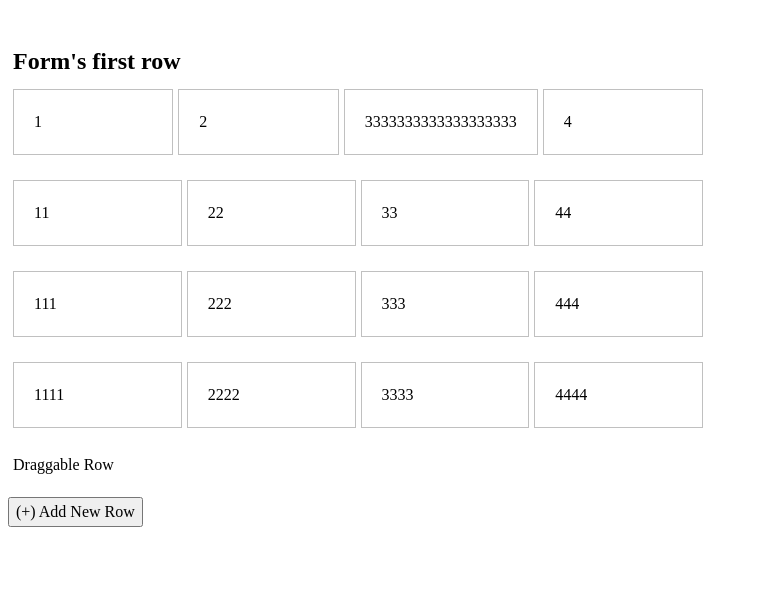
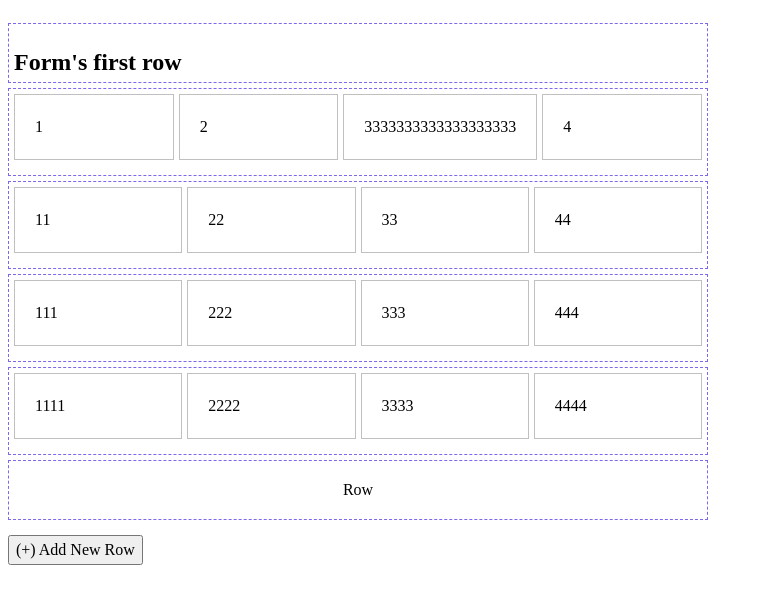
Before and after one commit to aderchox/svelte-dragger-with-LIBs, a Svelte app: page / in a window 1280 px wide. Both pictures are taken after a click on the button "(+) Add New Row". Shown: the top 604 px of the page, without its empty margins (0-763 px from the left). Built offline with nearby package versions, Linux system fonts and the light colour scheme.

Commit message:
aslkajsdAddnewrowsDONE!!!!swpoeksf

```diff
--- a/src/DrgRow.svelte
+++ b/src/DrgRow.svelte
@@ -1,16 +1,19 @@
 <script>
   // TODO - A row without any Drgs must self-remove.
   import { Sortable } from "sortablejs";
-  import { onMount } from "svelte";
+  import { onDestroy, onMount } from "svelte";
   import { debounce } from "./lib/util";
+  import SlotPlaceholder from "./SlotPlaceholder.svelte";
 
   // When hover is locked, stop making any changes to the styles due to whether hovering or unhovering.
   export let lockHover;
   let drgRowContainer;
   let drgRow;
+  let drgRowChangeObserver;
   // Show controls, specially the handle with the class ".handle".
   let showControls = false;
   let debouncedUnHover = () => {};
+  const PLACEHOLDER_CLASS = "drgRowPlaceholder";
 
   // When hover state terminates (user moves mouse outside the hover area), if an unhover handler is skipped due to lockHover being true (referring to the conditional inside debouncedUnHover), then debouncedUnhover will not re-trigger automatically once again when lockHover turns off (normally, it just gets triggered due to pointerleave).
   $: !lockHover && debouncedUnHover();
@@ -41,12 +44,38 @@
       debouncedUnHover();
     });
 
+    // Draggability of fields within rows (and cross rows)
     Sortable.create(drgRow, {
       // Needed in order to be able to drag items cross-rows, ie, from one row to another.
+      // TODO: Add this as default, but make it dynamic so that external control is possible too, e.g., to NOT allow all other rows have cross row exchange with it.
       group: "drg-row-group",
       animation: 300,
       easing: "cubic-bezier(0.22, 1, 0.36, 1)",
+      filter: `.${PLACEHOLDER_CLASS}`,
     });
+
+    function onDrgRowChange(mutations, observer) {
+      // debugger;
+      // for (const mutation of mutations) {
+      // }
+      if ([...drgRow.children].length === 0) {
+        new SlotPlaceholder({
+          target: drgRow,
+          props: {
+            cls: PLACEHOLDER_CLASS,
+            message: "Row",
+          },
+        });
+      } else if (drgRow.querySelector(".drg") !== null) {
+        const placeholder = drgRow.querySelector(`.${PLACEHOLDER_CLASS}`);
+        if (placeholder !== null) {
+          placeholder.remove();
+        }
+      }
+    }
+    drgRowChangeObserver = new MutationObserver(onDrgRowChange);
+    // TODO - clean up needed?
+    drgRowChangeObserver.observe(drgRow, { childList: true });
   });
 </script>
 
@@ -54,22 +83,26 @@
   {#if showControls}
     <div class="handle">:::</div>
   {/if}
+  <!-- #region DRGROW -->
   <div class="drgRow" bind:this={drgRow}>
-    <slot>Draggable Row</slot>
+    <slot>
+      <SlotPlaceholder cls={PLACEHOLDER_CLASS} message="Row"></SlotPlaceholder>
+    </slot>
   </div>
 </div>
 
 <style>
   .drgRowContainer {
     /* Border rule was moved to the hover state. */
-    /* border: 1px solid #7c68ee4d; */
+    border: 1px dashed #7c68ee;
     padding: 5px;
     margin-block: 5px;
     position: relative;
     transition: margin 400ms;
+    min-height: 60px;
   }
   .drgRowContainer:global(.hovered) {
-    border: 1px solid #7c68ee4d;
+    border: 1px solid #7c68ee;
     margin-block: 30px;
   }
   /* Sortable is giving this ".chosen" class to it when it gets chosen. */
--- /dev/null
+++ b/src/SlotPlaceholder.svelte
@@ -0,0 +1,19 @@
+<script>
+  export let cls;
+  export let message;
+</script>
+
+<span class={cls}>{message}</span>
+
+<style>
+  span {
+    position: absolute;
+    left: 0;
+    right: 0;
+    bottom: 0;
+    top: 0;
+    display: flex;
+    justify-content: center;
+    align-items: center;
+  }
+</style>
```
Also changed, not shown: 1 other file (tests, documents, lock files or other folders).
